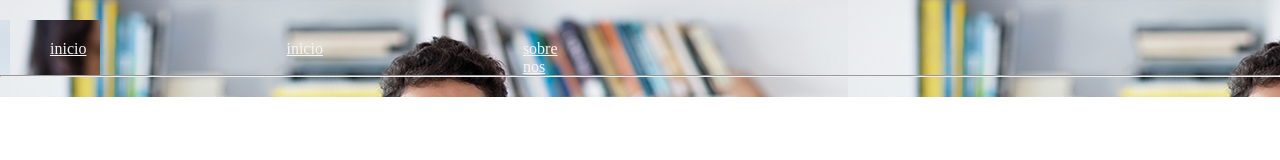
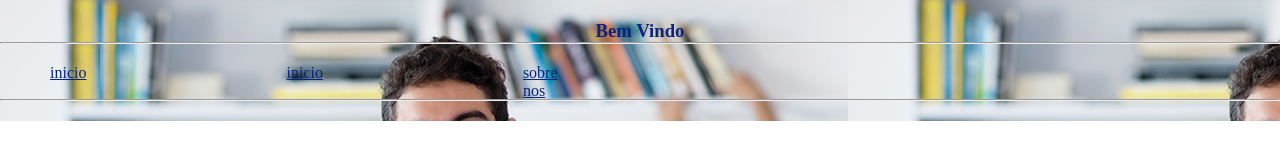
Before and after one commit to AlbertoNguenha/School-languages, a plain HTML site: page inicio.html in a window 1280 px wide. Drawn offline with Linux system fonts and the light colour scheme.

Commit message:
boas vindas

```diff
--- a/inicio.css
+++ b/inicio.css
@@ -16,7 +16,6 @@
 ul {
     padding-left: 50px;
     inline-size: 50px;
-    background-position: 10px;
     list-style: none;
     display: flex;
     gap: 200px;
@@ -24,5 +23,8 @@
 }
 
 a {
-    color: whitesmoke;
+    color:rgb(6, 37, 129);
+}h1{
+    text-align: center;
+    color: rgb(6, 37, 129);
 }
--- a/inicio.html
+++ b/inicio.html
@@ -10,6 +10,8 @@
    <!--Cabecalho do corpo-->
    <section>
         <nav class="navegacao" >
+            <h1>Bem Vindo</h1>
+            <hr>
             <ul>
                 <li><a href="">inicio</a></li>
                 <li><a href="">inicio</a></li>
```
